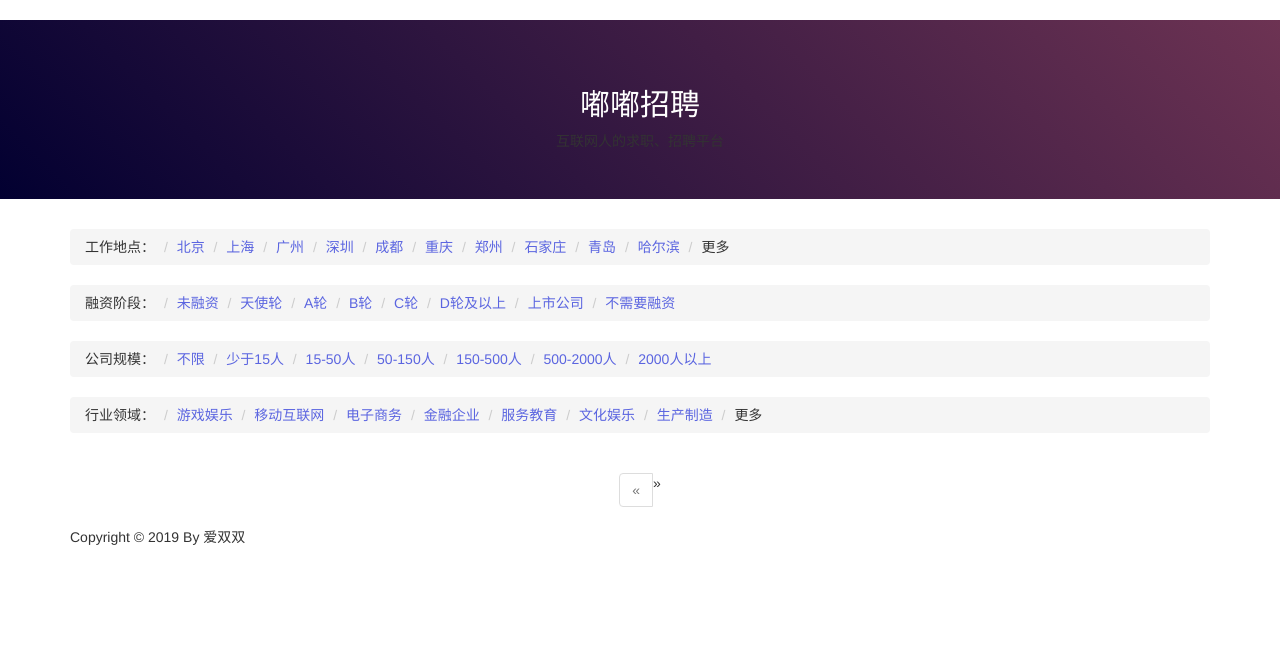
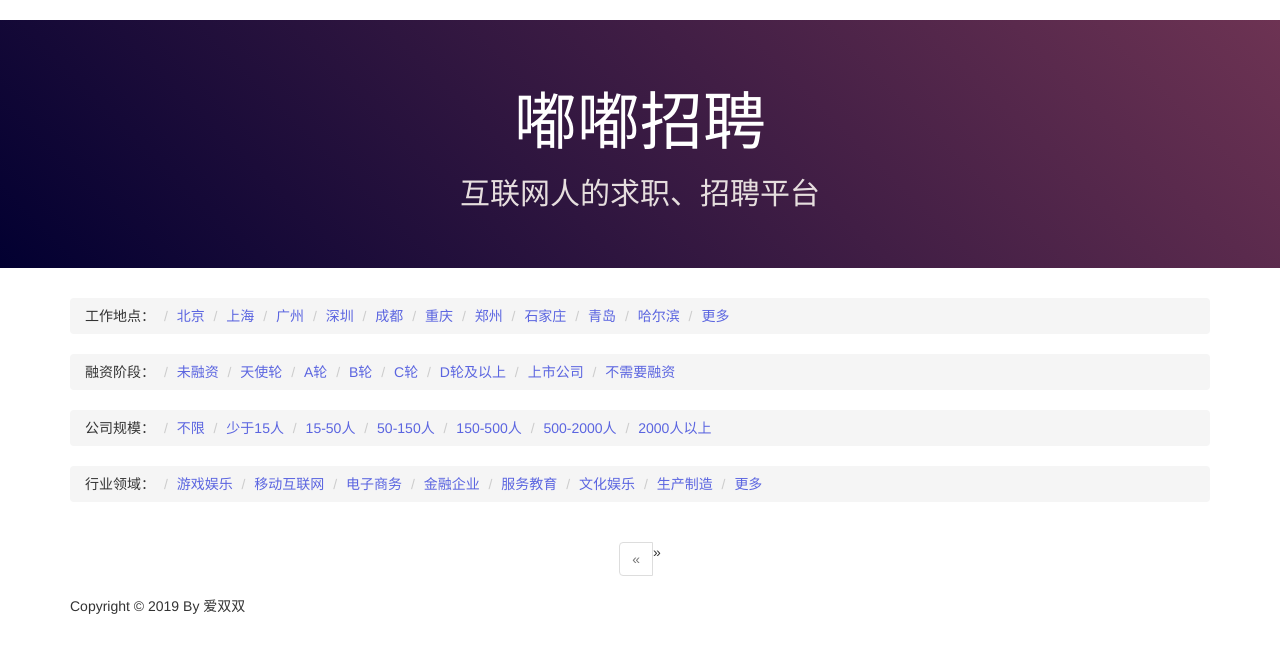
Before and after one commit to shixuezhe/mysite, a Flask app: page /job/ in a window 1280 px wide. Shown: the part 52-705 px from the top of the page. Run offline with Flask 2, Linux system fonts and the light colour scheme; data that the repository does not hold is empty; some libraries are stand-ins or nearby versions.

Commit message:
mysite code

```diff
--- a/jobplus/jobplus/templates/base.html
+++ b/jobplus/jobplus/templates/base.html
@@ -51,8 +51,8 @@
 </nav>
 {% block big %}
 <div class="jumbotron">
-    <h2><center class='site_name'>嘟嘟招聘</center></h2>
-    <center>互联网人的求职、招聘平台</center>
+    <h1><center class='site_name'>嘟嘟招聘</center></h1>
+    <h2><center style="color:#e6dede">互联网人的求职、招聘平台</center></h2>
 </div>
 {% endblock %}
   <div class='container'>
--- a/jobplus/jobplus/templates/company/online_job.html
+++ b/jobplus/jobplus/templates/company/online_job.html
@@ -12,7 +12,7 @@ Job-detail
           <img width='180' height='180' class="media-object" alt="logo"  src="{{ company.logo }}"/>
       </div>
     </div>
-    <div class="col-md-9">
+    <div class="col-md-9" style="color:#ffffff">
       <h2>{{ company.name }}</h2>
       <p>{{ company.description }}</p>
       <p class='company-desc'>{{ company.type}}/{{ company.finance }}/{{company.staff_num }}</p>
--- a/jobplus/jobplus/templates/job/detail.html
+++ b/jobplus/jobplus/templates/job/detail.html
@@ -7,7 +7,7 @@ Job-detail
 {% block big %}
 <div class="jumbotron">
   <div class="container">
-    <div class="col-md-8">
+    <div class="col-md-8" style="color:#ffffff">
       <div class='job_detail_name'>{{ job.name }}</div>
       <div class="timesince">
         {{ (time-job.created_at).days }}天前发布
--- a/jobplus/jobplus/templates/job/index.html
+++ b/jobplus/jobplus/templates/job/index.html
@@ -17,39 +17,39 @@ Job
   <li><a href="#">石家庄</a></li>
   <li><a href="#">青岛</a></li>
   <li><a href="#">哈尔滨</a></li>
-  <li class="btn-moret" href='#'>更多</li>
+  <li><a class="btn-moret" href='#'>更多</a></li>
 </ol>
 <ol class="breadcrumb">
-   <li >融资阶段：</li>
-  <li ><a href="#">未融资</a></li>
-  <li ><a href="#">天使轮</a></li>
-  <li ><a href="#">A轮</a></li>
-  <li ><a href="#">B轮</a></li>
-  <li ><a href="#">C轮</a></li>
-  <li ><a href="#">D轮及以上</a></li>
-  <li ><a href="#">上市公司</a></li>
-  <li ><a href="#">不需要融资</a></li>
+  <li>融资阶段：</li>
+  <li><a href="#">未融资</a></li>
+  <li><a href="#">天使轮</a></li>
+  <li><a href="#">A轮</a></li>
+  <li><a href="#">B轮</a></li>
+  <li><a href="#">C轮</a></li>
+  <li><a href="#">D轮及以上</a></li>
+  <li><a href="#">上市公司</a></li>
+  <li><a href="#">不需要融资</a></li>
 </ol>
 <ol class="breadcrumb">
-  <li >公司规模：</li>
-  <li ><a href="#">不限</a></li>
-  <li ><a href="#">少于15人</a></li>
-  <li ><a href="#">15-50人</a></li>
-  <li ><a href="#">50-150人</a></li>
-  <li ><a href="#">150-500人</a></li>
-  <li ><a href="#">500-2000人</a></li>
-  <li ><a href="#">2000人以上</a></li>
+  <li>公司规模：</li>
+  <li><a href="#">不限</a></li>
+  <li><a href="#">少于15人</a></li>
+  <li><a href="#">15-50人</a></li>
+  <li><a href="#">50-150人</a></li>
+  <li><a href="#">150-500人</a></li>
+  <li><a href="#">500-2000人</a></li>
+  <li><a href="#">2000人以上</a></li>
 </ol>
 <ol class="breadcrumb">
-  <li >行业领域：</li>
-  <li ><a href="#">游戏娱乐</a></li>
-  <li ><a href="#">移动互联网</a></li>
-  <li ><a href="#">电子商务</a></li>
-  <li ><a href="#">金融企业</a></li>
-  <li ><a href="#">服务教育</a></li>
-  <li ><a href="#">文化娱乐</a></li>
-  <li ><a href="#">生产制造</a></li>
-  <li class="btn-moret" href='#'>更多</li>
+  <li>行业领域：</li>
+  <li><a href="#">游戏娱乐</a></li>
+  <li><a href="#">移动互联网</a></li>
+  <li><a href="#">电子商务</a></li>
+  <li><a href="#">金融企业</a></li>
+  <li><a href="#">服务教育</a></li>
+  <li><a href="#">文化娱乐</a></li>
+  <li><a href="#">生产制造</a></li>
+  <li><a class="btn-moret" href='#'>更多</a></li>
 </ol>
 <div class="row">
     {% for job in pagination.items %}
```
